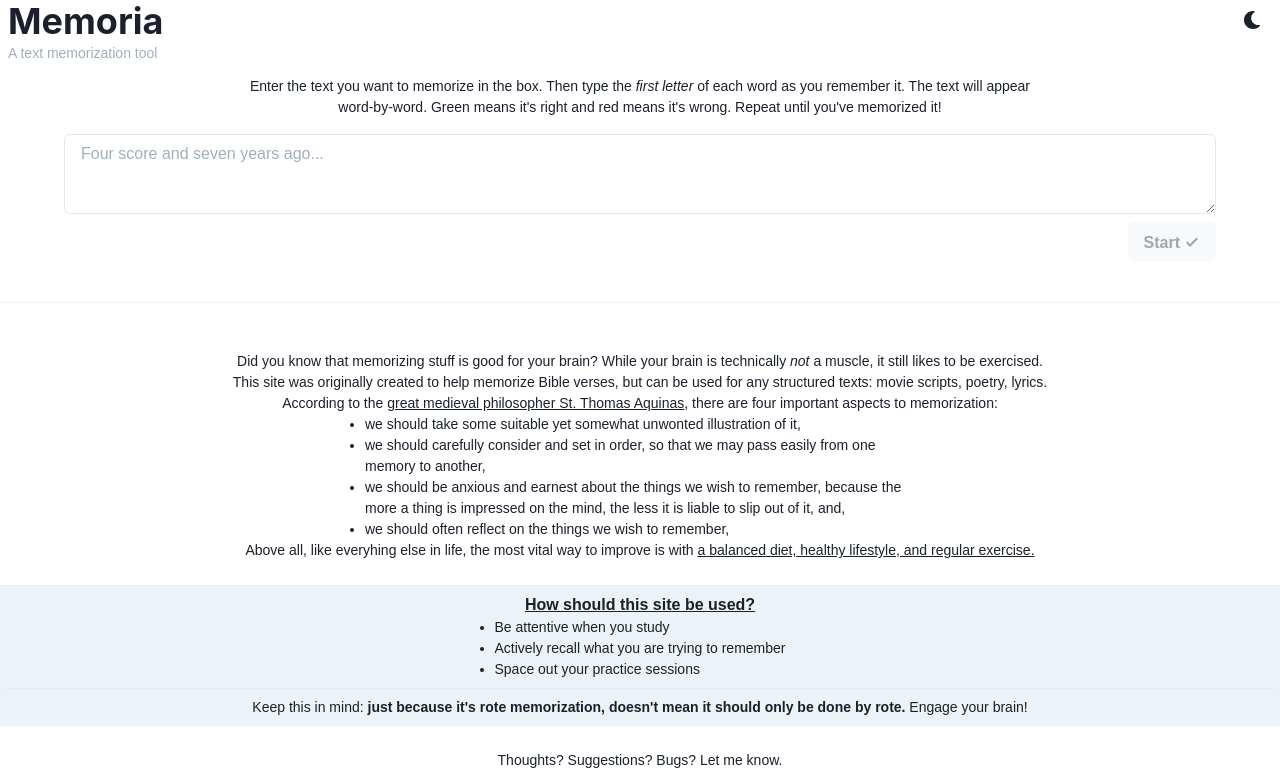
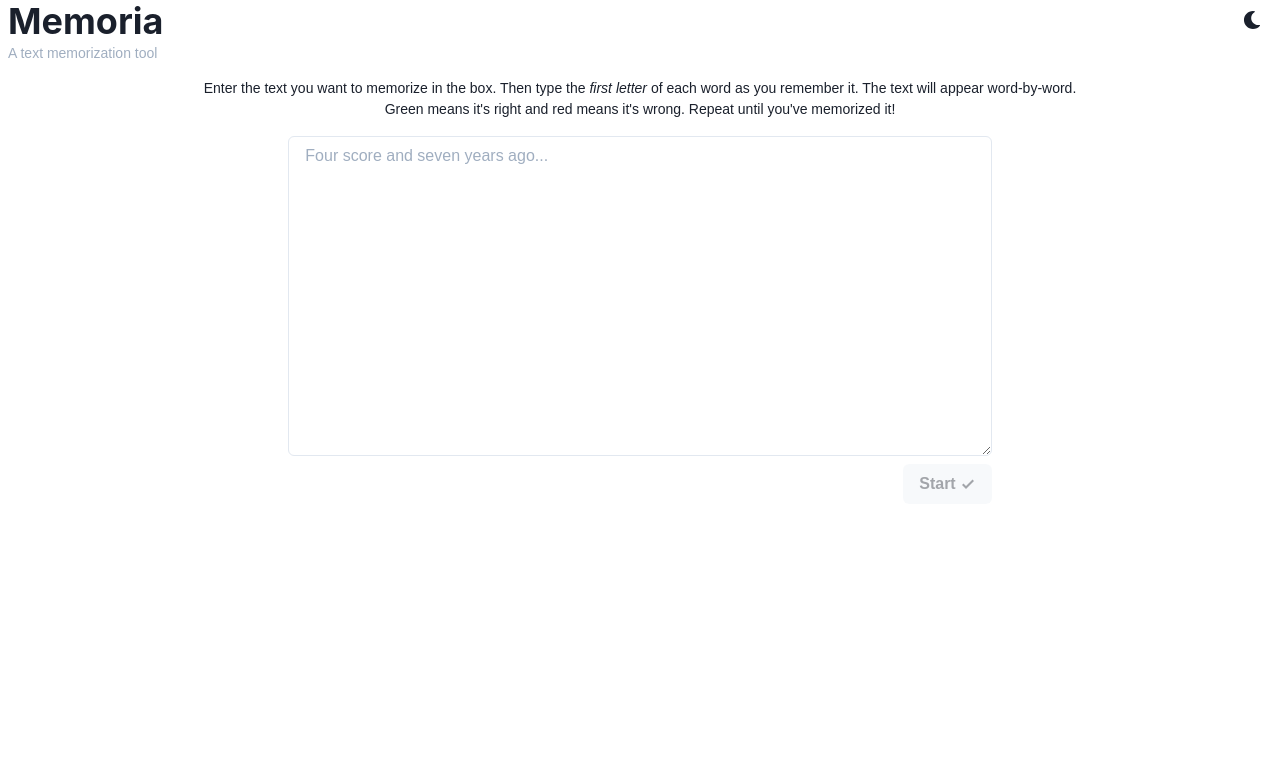
Before and after one commit to AndrewCutler/Memoria, a React (Create React App) app: page / in a window 1280 px wide. Shown: the top 774 px of the page. Built offline with nearby package versions, Linux system fonts and the light colour scheme.

Commit message:
layout improvements

```diff
--- a/public/env.js
+++ b/public/env.js
@@ -4,7 +4,7 @@ window.env = {
   "APPDATA": "C:\\Users\\Andrew\\AppData\\Roaming",
   "ChocolateyInstall": "C:\\ProgramData\\chocolatey",
   "ChocolateyLastPathUpdate": "132418313776297672",
-  "CHROME_CRASHPAD_PIPE_NAME": "\\\\.\\pipe\\crashpad_8036_BDCZTXTRHVMBTWCX",
+  "CHROME_CRASHPAD_PIPE_NAME": "\\\\.\\pipe\\crashpad_9364_GOZMITODUWDLIHPZ",
   "COLOR": "1",
   "COLORTERM": "truecolor",
   "CommonProgramFiles": "C:\\Program Files\\Common Files",
--- a/src/ActiveTextArea/ActiveTextarea.tsx
+++ b/src/ActiveTextArea/ActiveTextarea.tsx
@@ -40,7 +40,7 @@ const HiddenTextarea = ({
 	}, [gameState]);
 
 	return (
-		<>
+		<Box h='40vh' w='100%'>
 			<Flex w='100%'>
 				<Input
 					ref={elRef}
@@ -56,7 +56,7 @@ const HiddenTextarea = ({
 				textAlign='start'
 				py='8px'
 				px='16px'
-				minH='80px'
+				h={`calc(100% - 56px)`}
 				overflow='auto'
 				borderRadius={5}
 				fontSize='var(--chakra-fontSizes-md)'
@@ -69,7 +69,7 @@ const HiddenTextarea = ({
 			>
 				{children}
 			</Box>
-		</>
+		</Box>
 	);
 };
 
--- a/src/App.tsx
+++ b/src/App.tsx
@@ -6,12 +6,11 @@ import {
 	Textarea,
 	Flex,
 	extendTheme,
-	Text,
-	Divider
+	Text
 } from '@chakra-ui/react';
 import ActiveTextarea from './ActiveTextArea/ActiveTextarea';
 import TextDisplay from './TextDisplay/TextDisplay';
-import Title from './Title/Title';
+import Title, { TITLE_HEIGHT_ADJUSTED } from './Title/Title';
 import { decrypt } from './crypt';
 import History, { isStorageKeyMatch } from './History/History';
 import InvalidReceiptText from './InvalidReceiptText/InvalidReceiptText';
@@ -129,10 +128,14 @@ export const App = () => {
 		<AppContext.Provider value={{ value: context, setter: setContext }}>
 			<ChakraProvider theme={theme}>
 				<Title />
-				<Box textAlign='center' fontSize='xl'>
+				<Box textAlign='center' fontSize='xl' overflowX='hidden'>
 					<Box minH='100vh' p={3}>
 						<VStack spacing={8}>
-							<Box minH='10vh'>
+							<Flex
+								height={`calc(100vh - ${TITLE_HEIGHT_ADJUSTED}px)`}
+								flexDirection='column'
+								justifyContent='space-between'
+							>
 								{hasInvalidParamsError && (
 									<InvalidReceiptText
 										onDismiss={() =>
@@ -140,34 +143,42 @@ export const App = () => {
 										}
 									/>
 								)}
-								<Box fontSize='sm' px='15%' maxWidth='90vw'>
-									Enter the text you want to memorize in the
-									box. Then type the <i>first letter</i> of
-									each word as you remember it. The text will
-									appear word-by-word. Green means it's right
-									and red means it's wrong. Repeat until
+								<Box fontSize='sm' px='15%'>
+									<Box>
+										Enter the text you want to memorize in
+										the box. Then type the{' '}
+										<i>first letter</i> of each word as you
+										remember it. The text will appear
+										word-by-word. Green means it's right and
+										red means it's wrong. Repeat until
 										you've memorized it!
 									</Box>
 									<Flex
 										align='flex-end'
 										direction='column'
 										mt={4}
+										px='10%'
 									>
 										{pending ? (
 											<Textarea
-											onChange={({ target: { value } }) =>
-												handleTextChange(value)
-											}
+												onChange={({
+													target: { value }
+												}) => handleTextChange(value)}
 												isInvalid={isMaxLength}
 												value={context.targetText}
 												placeholder='Four score and seven years ago...'
 												isDisabled={inProgress}
 												maxLength={MAX_LENGTH}
+												h='40vh'
 												color={
-												inProgress ? 'black' : 'current'
+													inProgress
+														? 'black'
+														: 'current'
 												}
 												bg={
-												inProgress ? 'black' : 'inherit'
+													inProgress
+														? 'black'
+														: 'inherit'
 												}
 											/>
 										) : (
@@ -188,9 +199,9 @@ export const App = () => {
 														fontSize='xs'
 														color='gray.400'
 													>
-													Very ambitious, but there's
-													a {MAX_LENGTH} character
-													limit
+														Very ambitious, but
+														there's a {MAX_LENGTH}{' '}
+														character limit
 													</Text>
 												)}
 											</Box>
@@ -199,7 +210,7 @@ export const App = () => {
 									</Flex>
 								</Box>
 								{hasHistory && <History />}
-							<Divider w='100vw' />
+							</Flex>
 							<Informational />
 						</VStack>
 					</Box>
--- a/src/Informational/Informational.helper.tsx
+++ b/src/Informational/Informational.helper.tsx
@@ -53,7 +53,7 @@ export const About = (): React.ReactElement => (
 );
 
 export const Tips = (): React.ReactElement => (
-	<>
+	<Box py={10}>
 		<Text fontWeight='700' fontSize='md'>
 			<Link
 				href='https://www.brainscape.com/academy/why-rote-memorization-is-more-important-than-you-think/'
@@ -78,11 +78,11 @@ export const Tips = (): React.ReactElement => (
 			</strong>{' '}
 			Engage your brain!
 		</Text>
-	</>
+	</Box>
 );
 
 export const Support = (): React.ReactElement => (
-	<Box>
+	<Box mb={0}>
 		<Link href='https://ko-fi.com/andrewcutler' isExternal>
 			Buy me a coffee?
 		</Link>{' '}
--- a/src/Informational/Informational.tsx
+++ b/src/Informational/Informational.tsx
@@ -18,18 +18,21 @@ const Informational = (): React.ReactElement => {
 	);
 
 	return (
-		<Flex flexDirection='column' fontSize='sm' w='100vw'>
+		<Flex
+			flexDirection='column'
+			fontSize='sm'
+			w='100vw'
+			borderTop={`1px solid ${alternateColor}`}
+		>
 			{sections.map((section, index) => (
-				<>
 				<Box
-						my={2}
+					my={10}
 					py={2}
 					px={1}
 					background={index % 2 ? alternateColor : 'inherit'}
 				>
 					{section}
 				</Box>
-				</>
 			))}
 		</Flex>
 	);
--- a/src/Title/Title.tsx
+++ b/src/Title/Title.tsx
@@ -2,9 +2,17 @@ import { Box, Flex, Heading, Text } from '@chakra-ui/react';
 import React from 'react';
 import { ColorModeSwitcher } from '../ColorModeSwitcher/ColorModeSwitcher';
 
+const TITLE_HEIGHT = 66;
+export const TITLE_HEIGHT_ADJUSTED = TITLE_HEIGHT + 8 + 12; // plus padding and margin
+
 const Title = () => {
 	return (
-		<Flex width='100%' justifyContent='space-between' px={2}>
+		<Flex
+			width='100%'
+			justifyContent='space-between'
+			px={2}
+			h={TITLE_HEIGHT}
+		>
 			<Box minHeight='42px'>
 				<Heading>Memoria</Heading>
 				<Text fontSize='sm' color='gray.400'>
```
Also changed, not shown: src/Texts/Texts.tsx (added, +7 -0 lines). Lines whose indentation alone changed are shown as unchanged.
